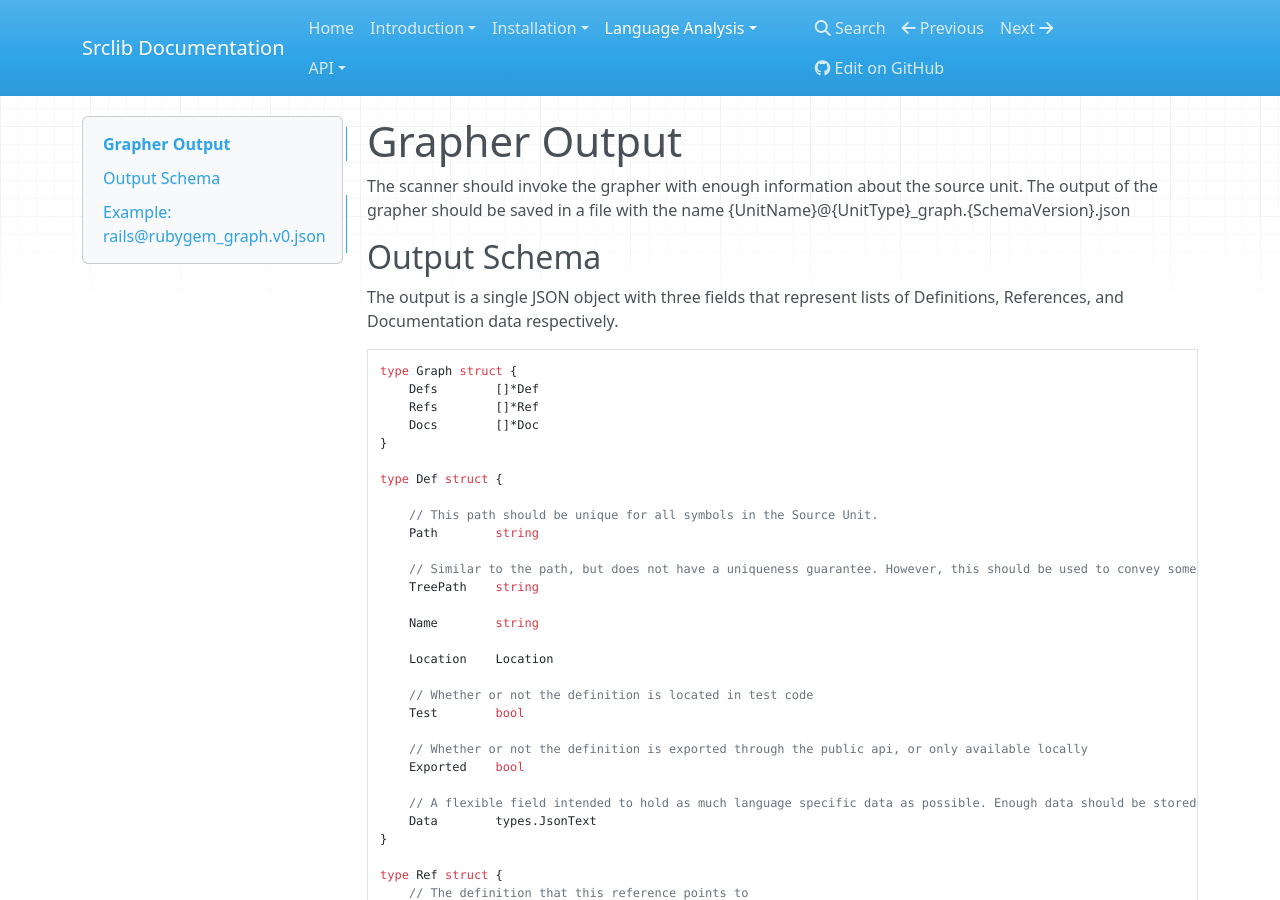
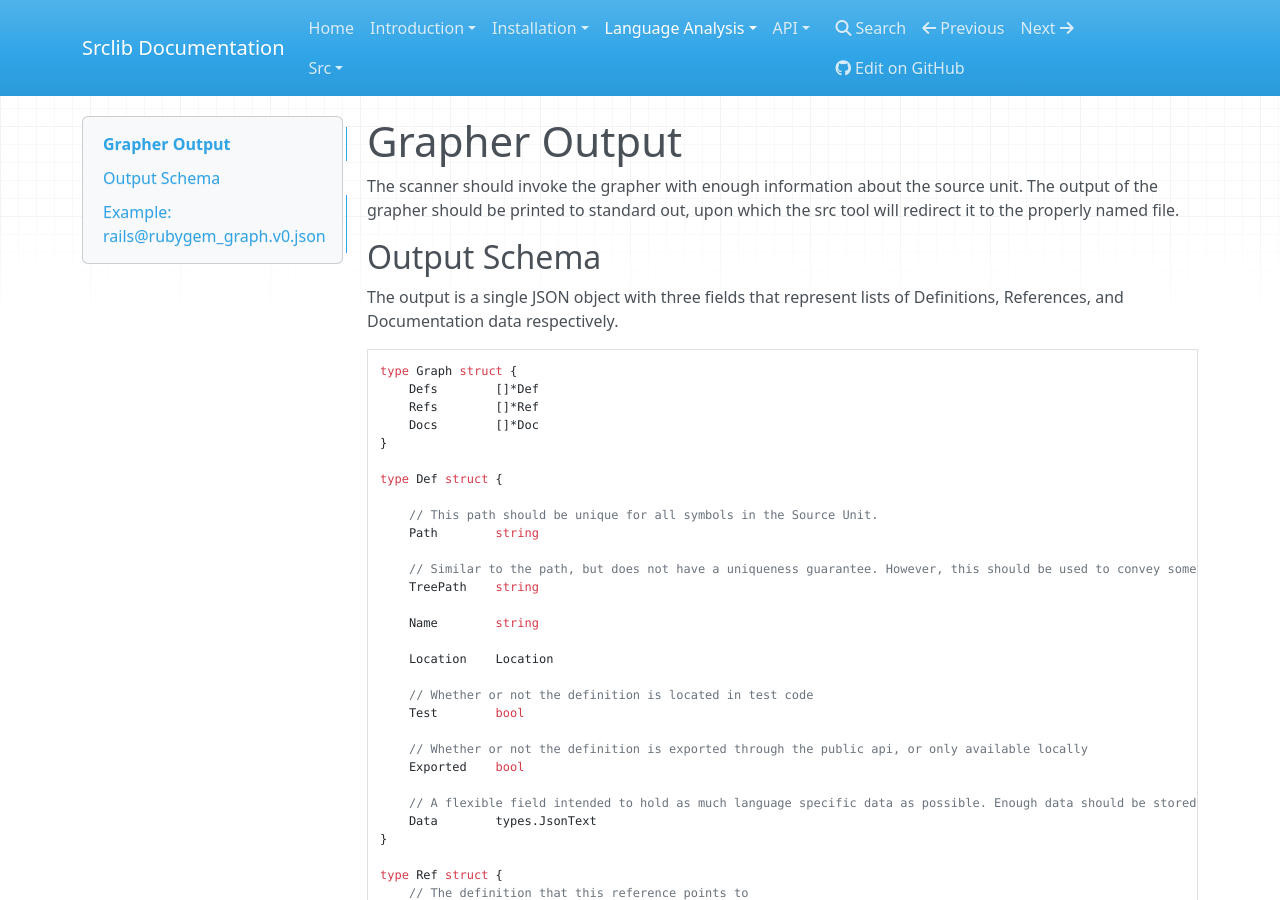
Before and after one commit to sourcegraph/srclib, an MkDocs documentation site: the page built from docs/sources/language-analysis/grapher-output.md, in a window 1280 px wide and 900 px high. Built offline with MkDocs 1.6.1, drawn with Linux system fonts in a browser that asks for light colours; nearby versions of some CDN libraries; old or Windows-style settings are respelled for this version of MkDocs.

Commit message:
Moved some .md files into the static site.

```diff
--- a/docs/mkdocs.yml
+++ b/docs/mkdocs.yml
@@ -29,3 +29,10 @@ pages:
 
 # API
 - ['api/overview.md', 'API', 'Overview']
+
+# SRC
+- ['src/data-model.md', 'Src', 'Data Model']
+- ['src/make.md', 'Src', 'Make']
+- ['src/srcfile.md', 'Src', 'Srcfile']
+- ['src/toolchains.md', 'Src', 'Toolchains']
+- ['src/faq.md', 'Src', 'FAQ']
--- a/docs/sources/language-analysis/grapher-output.md
+++ b/docs/sources/language-analysis/grapher-output.md
@@ -1,7 +1,9 @@
 page_title: Grapher Output
 
 # Grapher Output
-The scanner should invoke the grapher with enough information about the source unit. The output of the grapher should be saved in a file with the name {UnitName}@{UnitType}_graph.{SchemaVersion}.json
+The scanner should invoke the grapher with enough information about the source unit.
+The output of the grapher should be printed to standard out, upon which the src
+tool will redirect it to the properly named file.
 
 ## Output Schema
 The output is a single JSON object with three fields that represent lists of Definitions, References, and Documentation data respectively.
```
Also changed, not shown: docs/sources/language-analysis/dependency-resolution-output.md (+1 -1 lines), docs/sources/src/data-model.md (renamed from DATA-MODEL.md), docs/sources/src/faq.md (renamed from FAQ.md), docs/sources/src/make.md (renamed from MAKE.md), docs/sources/src/srcfile.md (renamed from SRCFILE.md), docs/sources/src/toolchains.md (renamed from TOOLCHAINS.md).
